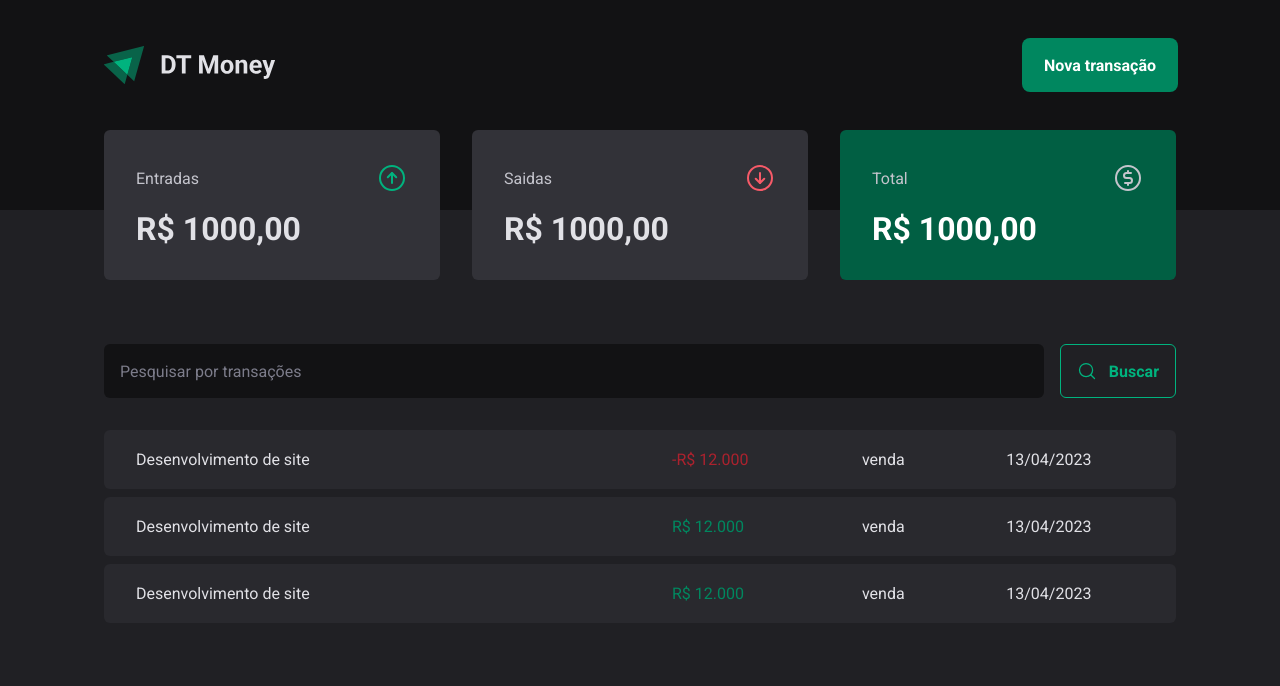
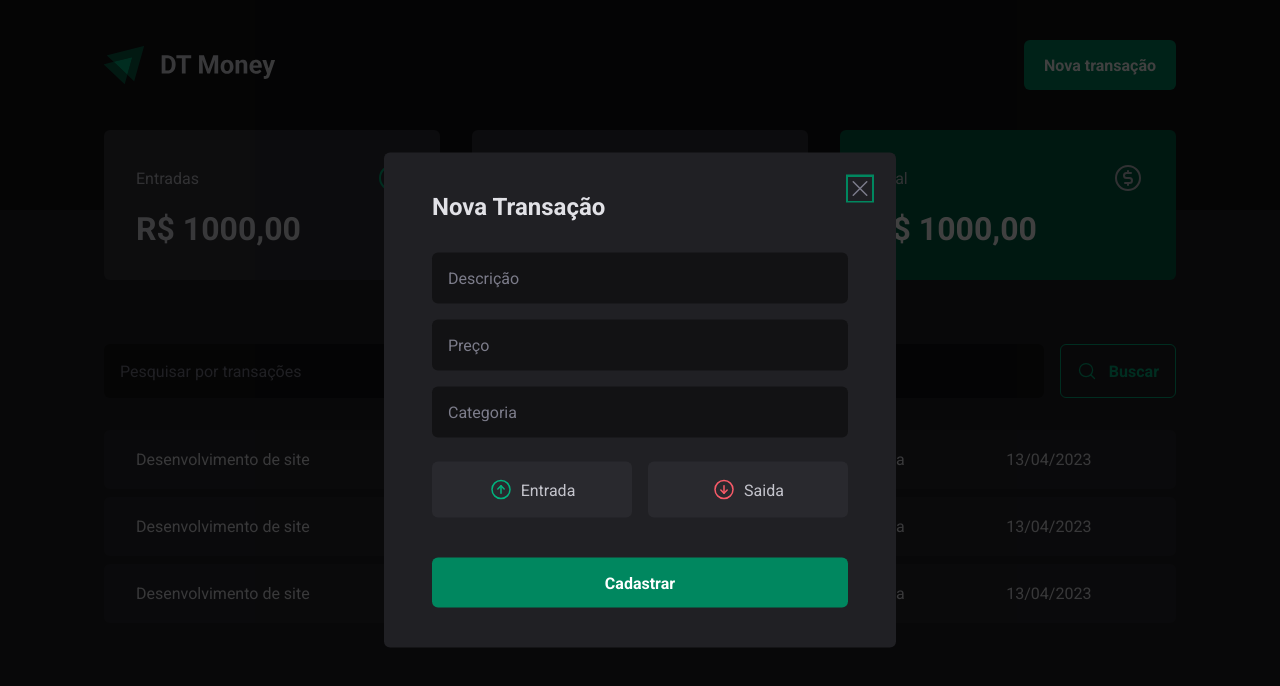
Before and after one commit to DanielFariias/dt-money, a React (Vite) app: page / in a window 1280 px wide. Both pictures are taken after a click on the button "Nova transação". Shown: the top 686 px of the page. Built offline with nearby package versions, Linux system fonts and the light colour scheme.

Commit message:
feat: :art: Modal new transaction created

```diff
--- a/package.json
+++ b/package.json
@@ -10,6 +10,8 @@
     "preview": "vite preview"
   },
   "dependencies": {
+    "@radix-ui/react-dialog": "^1.0.4",
+    "@radix-ui/react-radio-group": "^1.1.3",
     "phosphor-react": "^1.4.1",
     "react": "^18.2.0",
     "react-dom": "^18.2.0",
--- a/src/components/header/index.tsx
+++ b/src/components/header/index.tsx
@@ -1,6 +1,8 @@
 import * as S from './styles'
 
 import logoImg from '../../assets/logo.svg'
+import * as Dialog from '@radix-ui/react-dialog'
+import { NewTransactionModal } from '../new-transaction-modal'
 
 export function Header() {
   return (
@@ -8,7 +10,13 @@
       <S.Content className="container">
         <img src={logoImg} alt="" />
 
-        <S.NewTransactionButton>Nova transação</S.NewTransactionButton>
+        <Dialog.Root>
+          <Dialog.Trigger asChild>
+            <S.NewTransactionButton>Nova transação</S.NewTransactionButton>
+          </Dialog.Trigger>
+
+          <NewTransactionModal />
+        </Dialog.Root>
       </S.Content>
     </S.Wrapper>
   )
--- /dev/null
+++ b/src/components/new-transaction-modal/index.tsx
@@ -0,0 +1,38 @@
+import * as Dialog from '@radix-ui/react-dialog'
+import * as S from './styles'
+import { ArrowCircleDown, ArrowCircleUp, X } from 'phosphor-react'
+
+export function NewTransactionModal() {
+  return (
+    <Dialog.Portal>
+      <S.Overlay>
+        <S.Content>
+          <Dialog.Title>Nova Transação</Dialog.Title>
+
+          <S.ClossButton>
+            <X size={24} />
+          </S.ClossButton>
+
+          <form action="">
+            <input type="text" placeholder="Descrição" required />
+            <input type="number" placeholder="Preço" required />
+            <input type="text" placeholder="Categoria" required />
+
+            <S.TransactionTypeContainer>
+              <S.TransactionTypeButton variant="income" value="income">
+                <ArrowCircleUp size={24} />
+                Entrada
+              </S.TransactionTypeButton>
+              <S.TransactionTypeButton variant="outcome" value="outcome">
+                <ArrowCircleDown size={24} />
+                Saida
+              </S.TransactionTypeButton>
+            </S.TransactionTypeContainer>
+
+            <button type="submit">Cadastrar</button>
+          </form>
+        </S.Content>
+      </S.Overlay>
+    </Dialog.Portal>
+  )
+}
--- /dev/null
+++ b/src/components/new-transaction-modal/styles.ts
@@ -0,0 +1,117 @@
+import { styled } from 'styled-components'
+import * as Dialog from '@radix-ui/react-dialog'
+import * as RadioGroup from '@radix-ui/react-radio-group'
+
+export const Overlay = styled(Dialog.Overlay)`
+  position: fixed;
+  width: 100vw;
+  height: 100vh;
+  inset: 0;
+  background-color: rgba(0, 0, 0, 0.75);
+`
+
+export const Content = styled(Dialog.Content)`
+  min-width: 32rem;
+  border-radius: 6px;
+  padding: 2.5rem 3rem;
+  background-color: ${({ theme }) => theme['gray-800']};
+
+  position: fixed;
+  top: 50%;
+  left: 50%;
+  transform: translate(-50%, -50%);
+
+  form {
+    margin-top: 2rem;
+
+    display: flex;
+    flex-direction: column;
+    gap: 1rem;
+
+    input {
+      border-radius: 6px;
+      border: 0;
+      background-color: ${({ theme }) => theme['gray-900']};
+      color: ${({ theme }) => theme['gray-300']};
+      padding: 1rem;
+
+      &::placeholder {
+        color: ${({ theme }) => theme['gray-500']};
+      }
+    }
+
+    button[type='submit'] {
+      height: 50px;
+      border: 0;
+      background-color: ${({ theme }) => theme['green-500']};
+      color: ${({ theme }) => theme.white};
+      border-radius: 6px;
+      font-weight: bold;
+      padding: 0 1.25rem;
+      margin-top: 1.5rem;
+      cursor: pointer;
+      transition: all 0.2s ease-in-out;
+
+      &:hover {
+        background-color: ${({ theme }) => theme['green-700']};
+      }
+    }
+  }
+`
+
+export const ClossButton = styled(Dialog.Close)`
+  position: absolute;
+  background-color: transparent;
+  border: 0;
+  top: 1.5rem;
+  right: 1.5rem;
+  line-height: 0;
+  cursor: pointer;
+  color: ${({ theme }) => theme['gray-500']};
+`
+
+export const TransactionTypeContainer = styled(RadioGroup.Root)`
+  display: grid;
+  grid-template-columns: repeat(2, 1fr);
+  gap: 1rem;
+  margin-top: 0.5rem;
+`
+
+interface ITransactionTypeButtonProps {
+  variant: 'income' | 'outcome'
+}
+
+export const TransactionTypeButton = styled(
+  RadioGroup.Item,
+)<ITransactionTypeButtonProps>`
+  background-color: ${({ theme }) => theme['gray-700']};
+  padding: 1rem;
+  display: flex;
+  align-items: center;
+  justify-content: center;
+  gap: 0.5rem;
+  border-radius: 6px;
+  cursor: pointer;
+  border: 0;
+  color: ${({ theme }) => theme['gray-300']};
+
+  svg {
+    color: ${({ theme, variant }) =>
+      variant === 'income' ? theme['green-300'] : theme['red-300']};
+  }
+
+  &[data-state='checked'] {
+    color: ${({ theme }) => theme.white};
+    background-color: ${({ theme, variant }) =>
+      variant === 'income' ? theme['green-500'] : theme['red-500']};
+
+    svg {
+      color: ${({ theme }) => theme['gray-300']};
+    }
+  }
+
+  &[data-state='unchecked']:hover {
+    transition: all 0.2s ease-in-out;
+    background-color: ${({ theme }) => theme['gray-600']};
+  }
+`
```
Also changed, not shown: 2 other files (tests, documents, lock files or other folders).
